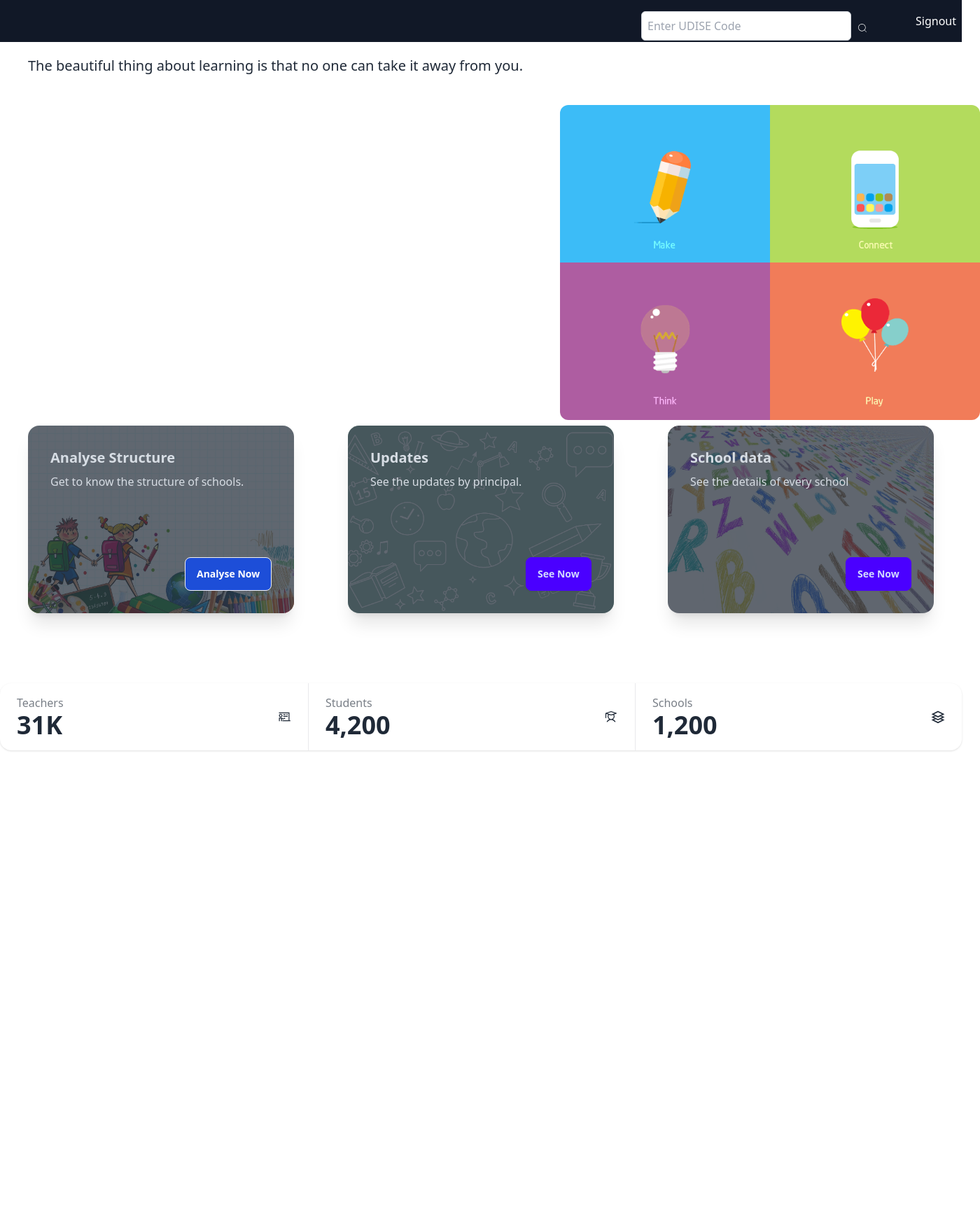
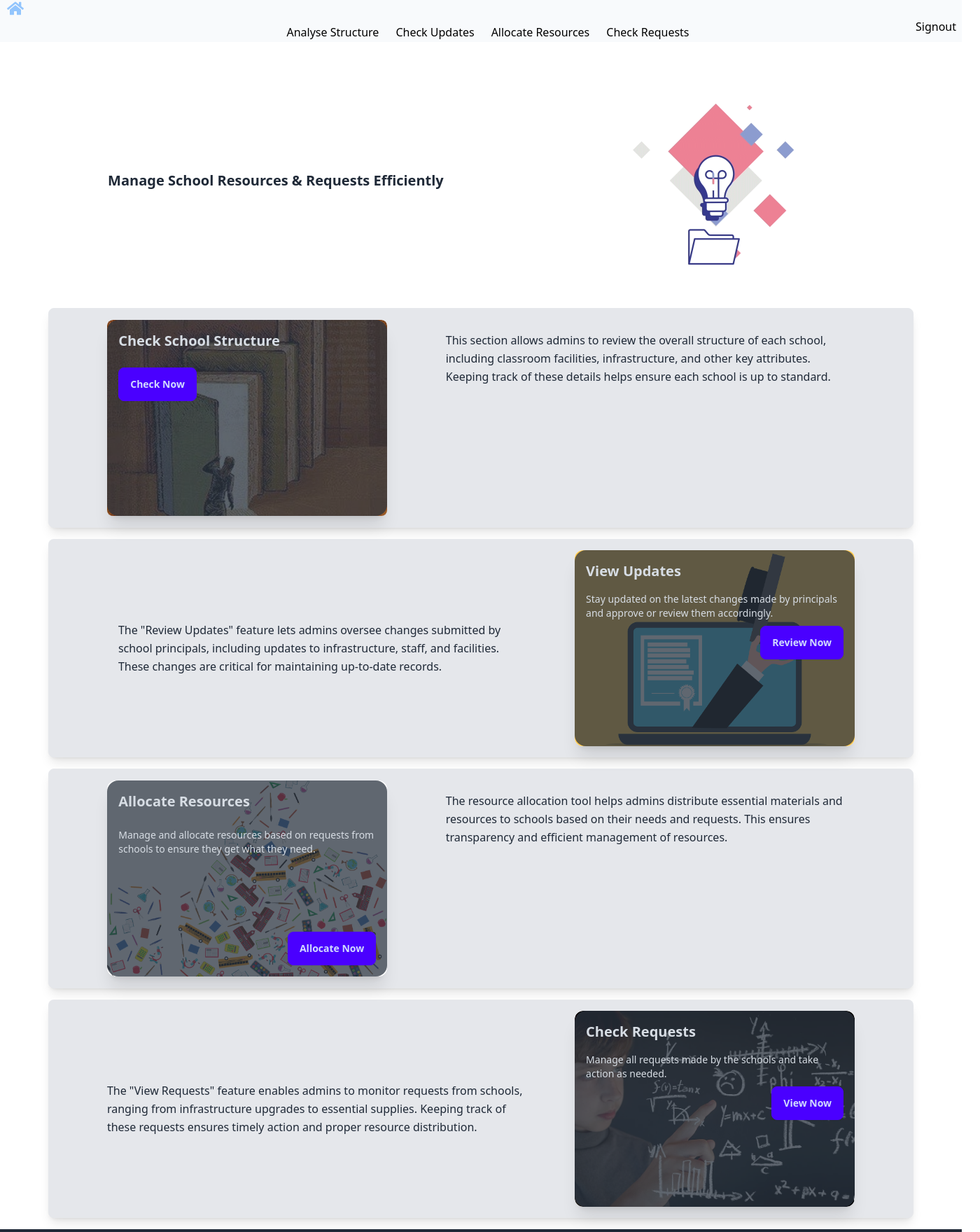
Before and after one commit to MishikaGoyal/AGNI, a Next.js app in the folder website/: page /admin in a window 1280 px wide. Shown: the top 1760 px of the page at 70% size, 1400 px wide, since content can reach past the window. Before the commit the page ends 1152 px from the top, so only its background shows below. Built offline with nearby package versions, Linux system fonts and the light colour scheme.

Commit message:
made changes

```diff
--- a/website/src/app/(root)/admin/page.jsx
+++ b/website/src/app/(root)/admin/page.jsx
@@ -1,191 +1,136 @@
 "use client";
+import Navbar1 from "@/app/Components/NavbarAdmin";
+import Link from "next/link";
+import Image from "next/image";
+import Footer from "@/app/Components/Footer";
 
-import { useState, useMemo } from "react";
-import dynamic from "next/dynamic";
-import { LiaChalkboardTeacherSolid } from "react-icons/lia";
-import { PiStudent } from "react-icons/pi";
-import { GrResources } from "react-icons/gr";
-import Image from "next/image";
-
-import Navbar from "@/app/Components/NavbarAdmin";
-import Link from "next/link";
-
-const SearchBar = dynamic(() => import("@/app/Components/Searchbar"), {
-  ssr: false,
-});
-
-export default function Page() {
-  const [selectedSchool, setSelectedSchool] = useState(null);
-  const [file, setFile] = useState(null);
-
-  const handleFileChange = (event) => setFile(event.target.files[0]);
-
-  const handleSubmit = async () => {
-    if (!file) {
-      alert("You need to upload a file");
-      return;
-    }
-
-    const formData = new FormData();
-    formData.append("file", file);
-
-    try {
-      const response = await fetch("/api/result", {
-        cache: "no-store",
-        method: "POST",
-        body: formData,
-      });
-      const responseData = await response.json();
-      console.log(responseData);
-      if (responseData.flag === false) {
-        alert("Data already exists");
-      } else if (responseData.flag === true) {
-        alert("Data added succesfully");
-      } else {
-        alert("Error is uploading data");
-      }
-    } catch (error) {
-      console.error(error);
-    }
-  };
-
-  const handleSearch = (schoolData) => setSelectedSchool(schoolData);
-
-  const statistics = useMemo(
-    () => [
-      { icon: <LiaChalkboardTeacherSolid />, title: "Teachers", value: "31K" },
-      { icon: <PiStudent />, title: "Students", value: "4,200" },
-      { icon: <GrResources />, title: "Schools", value: "1,200" },
-    ],
-    []
-  );
-
+export default function AdminPage() {
   return (
     <div className="min-w-max">
-      {/* Background Image */}
       <div>
+        <Navbar1 text={"ADMIN"} />
+        <div className="flex flex-col md:flex-row items-center justify-evenly mt-12 space-y-4 md:space-y-0 md:space-x-8">
+          <h1 className="tracking-in-expand-fwd text-xl font-extrabold text-center md:text-left">
+            Manage School Resources & Requests Efficiently
+          </h1>
           <Image
-          src="/img5.jpg"
-          alt="Background"
-          width={600}
-          height={100}
-          className="rounded-xl absolute ml-[800px] mt-[150px]"
-          priority
+            src="/img11.jpg"
+            width={400}
+            height={200}
+            className="rounded-xl shadow-black"
           />
         </div>
 
-      <Navbar text={"ADMIN"} />
-
-      <p className="tracking-in-expand-fwd mt-[20px] ml-[40px] text-xl">
-        The beautiful thing about learning is that no one can take it away from
-        you.
-      </p>
-
-      <div className="flex flex-wrap justify-between mt-[500px] px-10 gap-8 relative">
-        {/* Reusable Card Component */}
-        <Card
-          title="Analyse Structure"
-          description="Get to know the structure of schools."
-          imageSrc="/analyse.jpg"
-          buttonText="Analyse Now"
-          modalId="my_modal_1"
-          link=""
-          handleFileChange={handleFileChange}
-          handleSubmit={handleSubmit}
+        {/* School Structure Section */}
+        <div id='structure' className="flex flex-col md:flex-row items-start justify-evenly mt-8 mb-4 p-4 bg-gray-200 shadow-lg rounded-lg border border-gray-200 w-[90%] mx-auto">
+          <div className="card bg-base-100 image-full w-full md:w-[400px] h-[280px] shadow-xl rounded-lg">
+            <figure className="relative w-full h-full">
+              <img
+                src="/img7.jpg"
+                alt="School Structure"
+                className="w-full h-full object-cover rounded-t-lg"
               />
-
-        <Card
-          title="Updates"
-          description="See the updates by principal."
-          imageSrc="/update.jpg"
-          buttonText="See Now"
-          link="/admin/updates"
-        />
-
-        <Card
-          title="School data"
-          description="See the details of every school"
-          imageSrc="/resource.jpg"
-          buttonText="See Now"
-          link="/admin/schools"
-        />
+            </figure>
+            <div className="card-body p-4">
+              <h2 className="card-title text-xl font-semibold">Check School Structure</h2>
+              <Link href="/admin/school-structure">
+                <button className="btn btn-primary mt-4">Check Now</button>
+              </Link>
+            </div>
           </div>
 
-      <div className="stats shadow mt-[100px] w-full">
-        {statistics.map((stat, index) => (
-          <div key={index} className="stat tracking-in-expand-fwd">
-            <div className="stat-figure text-xl">{stat.icon}</div>
-            <div className="stat-title">{stat.title}</div>
-            <div className="stat-value">{stat.value}</div>
+          <div className="w-full md:w-[600px] p-4">
+            <p className="text-md text-left leading-relaxed">
+              This section allows admins to review the overall structure of each school, including classroom facilities, infrastructure, and other key attributes. Keeping track of these details helps ensure each school is up to standard.
+            </p>
           </div>
-        ))}
         </div>
-      <div className="h-[10vh]"></div>
+
+        {/* Review Updates Section */}
+        <div id='updates' className="flex flex-col md:flex-row items-center justify-evenly p-4 mb-4 shadow-lg rounded-lg bg-gray-200 w-[90%] mx-auto">
+          <div className="w-full md:w-[600px] p-4">
+            <p className="text-md leading-relaxed">
+              The "Review Updates" feature lets admins oversee changes submitted by school principals, including updates to infrastructure, staff, and facilities. These changes are critical for maintaining up-to-date records.
+            </p>
+          </div>
+
+          <div className="card bg-base-100 image-full w-full md:w-[400px] h-[280px] shadow-xl rounded-xl">
+            <figure>
+              <img
+                src="/img8.jpg"
+                alt="Review Updates"
+                className="w-full h-full object-cover"
+              />
+            </figure>
+            <div className="card-body flex flex-col justify-between h-1/3 p-4">
+              <h2 className="card-title text-xl font-semibold">View Updates</h2>
+              <p className="mt-2 text-sm">Stay updated on the latest changes made by principals and approve or review them accordingly.</p>
+              <div className="card-actions mt-auto flex justify-end">
+                <Link href="/admin/updates">
+                  <button className="btn btn-primary">Review Now</button>
+                </Link>
+              </div>
+            </div>
+          </div>
+        </div>
+
+        {/* Allocate Resources Section */}
+        <div id='resources' className="flex flex-col md:flex-row items-start justify-evenly p-4 mb-4 bg-gray-200 shadow-lg rounded-lg border border-gray-200 w-[90%] mx-auto">
+          <div className="card bg-base-100 image-full w-full md:w-[400px] h-[280px] shadow-xl rounded-xl overflow-hidden">
+            <figure className="relative w-full h-full">
+              <img
+                src="/img9.jpg"
+                alt="Allocate Resources"
+                className="w-full h-[150px] object-cover"
+              />
+            </figure>
+            <div className="card-body flex flex-col h-full p-4">
+              <h2 className="card-title text-xl font-semibold">Allocate Resources</h2>
+              <p className="mt-4 text-sm">Manage and allocate resources based on requests from schools to ensure they get what they need.</p>
+              <div className="card-actions mt-auto flex justify-end">
+                <Link href="/admin/resource-allocation">
+                  <button className="btn btn-primary">Allocate Now</button>
+                </Link>
+              </div>
+            </div>
+          </div>
+
+          <div className="w-full md:w-[600px] p-4">
+            <p className="text-md text-left leading-relaxed">
+              The resource allocation tool helps admins distribute essential materials and resources to schools based on their needs and requests. This ensures transparency and efficient management of resources.
+            </p>
+          </div>
+        </div>
+
+        {/* View Requests Section */}
+        <div id='requests' className="flex flex-col md:flex-row items-center justify-evenly p-4 mb-4 shadow-lg rounded-lg bg-gray-200 w-[90%] mx-auto">
+          <div className="w-full md:w-[600px] flex items-center">
+            <p className="text-md leading-relaxed">
+              The "View Requests" feature enables admins to monitor requests from schools, ranging from infrastructure upgrades to essential supplies. Keeping track of these requests ensures timely action and proper resource distribution.
+            </p>
+          </div>
+
+          <div className="card bg-base-100 image-full w-full md:w-[400px] h-[280px] shadow-xl rounded-xl overflow-hidden">
+            <figure>
+              <img
+                src="/img10.jpg"
+                alt="View Requests"
+                className="w-full h-full object-cover"
+              />
+            </figure>
+            <div className="card-body flex flex-col justify-between h-1/3 p-4">
+              <h2 className="card-title text-xl font-semibold">Check Requests</h2>
+              <p className="mt-2 text-sm">Manage all requests made by the schools and take action as needed.</p>
+              <div className="card-actions mt-auto flex justify-end">
+                <Link href="/admin/requests">
+                  <button className="btn btn-primary">View Now</button>
+                </Link>
+              </div>
+            </div>
+          </div>
+        </div>
+      </div>
+      <Footer className="mt-[10px]" />
     </div>
   );
 }
-
-const Card = ({
-  title,
-  description,
-  imageSrc,
-  buttonText,
-  modalId,
-  handleFileChange,
-  handleSubmit,
-  link,
-}) => (
-  <div className="card bg-base-100 image-full w-[380px] shadow-xl animate-fade-in-up">
-    <figure>
-      <Image
-        src={imageSrc}
-        alt={title}
-        width={380}
-        height={250}
-        className="rounded-xl"
-        loading="lazy"
-      />
-    </figure>
-    <div className="card-body">
-      <h2 className="card-title">{title}</h2>
-      <p>{description}</p>
-      <div className="card-actions justify-end">
-        {modalId ? (
-          <>
-            <button
-              className="wobble-hor-bottom btn bg-blue-700 text-white"
-              onClick={() => document.getElementById(modalId).showModal()}
-            >
-              {buttonText}
-            </button>
-
-            <dialog id={modalId} className="modal">
-              <div className="modal-box">
-                <h3 className="font-bold text-lg">Submit Report</h3>
-                <input
-                  type="file"
-                  className="file-input file-input-bordered w-full max-w-xs mt-[20px]"
-                  onChange={handleFileChange}
-                />
-                <div className="modal-action">
-                  <button className="btn" onClick={handleSubmit}>
-                    Submit
-                  </button>
-                  <form method="dialog">
-                    <button className="btn">Close</button>
-                  </form>
-                </div>
-              </div>
-            </dialog>
-          </>
-        ) : (
-          <Link href={link}>
-            <button className="wobble-hor-bottom btn btn-primary">
-              {buttonText}
-            </button>
-          </Link>
-        )}
-      </div>
-    </div>
-  </div>
-);
--- a/website/src/app/(root)/principal/algorithm/page.jsx
+++ b/website/src/app/(root)/principal/algorithm/page.jsx
@@ -1,7 +1,7 @@
 "use client";
 import React, { useState, useEffect } from 'react';
 import axios from 'axios';
-import Navbar1 from '@/app/Components/Navbar1';
+import Navbar1 from '@/app/Components/NavbarPrincipal';
 
 function Page() {
   const [inputData, setInputData] = useState(null); // For storing fetched school data
--- a/website/src/app/Components/NavbarAdmin.jsx
+++ b/website/src/app/Components/NavbarAdmin.jsx
@@ -1,61 +1,33 @@
-"use client";
-import React, { useState } from "react";
-import SearchBar from "./Searchbar";
+
+import Link from 'next/link';
+
+import { FaHome } from "react-icons/fa";
 
 function Navbar() {
-  const [selectedSchool, setSelectedSchool] = useState(null);
 
-  const handleSearch = (schoolData) => {
-    setSelectedSchool(schoolData);
-  };
+
+
 
   return (
-    <navbar className="w-[100vh]">
-      <div className="bg-gray-900 text-white h-[60px]">
-        <ul className="">
-          <li className="-ml-[100px] absolute">
-            <SearchBar onSearch={handleSearch} />
+    <navbar  className=''>
+    <div className='bg-slate-50 text-black h-[60px]  '>
+      <ul>
+       <Link href='/principal'>  <li className=' hover:text-blue-300 '><FaHome className='text-2xl ml-[10px]' /></li></Link>
+      </ul>
+      <ul className='flex space-x-6 ml-[20px] justify-center '>
 
-            {selectedSchool && (
-              <div className="mt-[300px] ml-[200px] text-black">
-                <input
-                  type="checkbox"
-                  id="my_modal_6"
-                  className="modal-toggle"
-                  defaultChecked
-                />
-                <div className="modal" role="dialog">
-                  <div className="modal-box">
-                    <h3 className="text-lg font-bold">{selectedSchool.name}</h3>
-                    <p className="py-4">
-                      Structure: {selectedSchool.structure}
-                    </p>
-                    <p className="py-2">
-                      Resources: {selectedSchool.resources}
-                    </p>
-                    <div className="modal-action">
-                      <label
-                        htmlFor="my_modal_6"
-                        className="btn"
-                        onClick={() => setSelectedSchool(null)}
-                      >
-                        Close!
-                      </label>
-                    </div>
-                  </div>
-                </div>
-              </div>
-            )}
-          </li>
-          <li>
-            <button className="ml-[1300px] mt-[10px] text-white hover:text-black hover:bg-white  p-2 ">
-              Signout
-            </button>
-          </li>
-        </ul>
-      </div>
-    </navbar>
-  );
+   <Link href='/admin/schools'> <li className='mt-[10px] hover:text-blue-300'>Analyse Structure</li></Link>
+    <Link href='/admin/updates'><li className='mt-[10px] hover:text-blue-300'>Check Updates</li></Link>
+   <Link href='/admin/'> <li className='mt-[10px]  hover:text-blue-300'>Allocate Resources</li></Link>
+   <Link href='/principal/Guidelines'><li className='mt-[10px]  hover:text-blue-300'>Check Requests</li></Link>
+
+      </ul>
+      <ul className='justify-end'>
+       <Link href='/'><li className='ml-[1300px] -mt-[40px]' > <button className=' text-black hover:text-white hover:bg-black  p-2  '>Signout</button></li></Link>
+      </ul>
+    </div>
+  </navbar>
+  )
 }
 
-export default Navbar;
+export default Navbar
--- a/website/src/app/Components/NavbarPrincipal.jsx
+++ b/website/src/app/Components/NavbarPrincipal.jsx
@@ -1,5 +1,6 @@
 
-import SearchBar from './Searchbar'
+import Link from 'next/link';
+
 import { FaHome } from "react-icons/fa";
 
 function Navbar() {
@@ -11,17 +12,18 @@ function Navbar() {
     <navbar  className=''>
     <div className='bg-slate-50 text-black h-[60px]  '>
       <ul>
-         <li className=' hover:text-blue-300 '><FaHome  /></li>
+       <Link href='/principal'>  <li className=' hover:text-blue-300 '><FaHome className='text-2xl ml-[10px]' /></li></Link>
       </ul>
       <ul className='flex space-x-6 ml-[20px] justify-center '>
 
-    <li className='mt-[10px] hover:text-blue-300'>Know Structure</li>
-    <li className='mt-[10px] hover:text-blue-300'>Make Updates</li>
-    <li className='mt-[10px]  hover:text-blue-300'>Check Resources</li>
+   <Link href='/principal/structure'> <li className='mt-[10px] hover:text-blue-300'>Know Structure</li></Link>
+    <Link href='/principal/Progress'><li className='mt-[10px] hover:text-blue-300'>Make Updates</li></Link>
+   <Link href='/principal/algorithm'> <li className='mt-[10px]  hover:text-blue-300'>Check Resources</li></Link>
+   <Link href='/principal/Guidelines'><li className='mt-[10px]  hover:text-blue-300'>Guidelines</li></Link>
 
       </ul>
       <ul className='justify-end'>
-        <li className='ml-[1300px] -mt-[20px]' > <button className=' text-black hover:text-white hover:bg-black  p-2  '>Signout</button></li>
+       <Link href='/'><li className='ml-[1300px] -mt-[40px]' > <button className=' text-black hover:text-white hover:bg-black  p-2  '>Signout</button></li></Link>
       </ul>
     </div>
   </navbar>
```
Also changed, not shown: website/src/app/(root)/principal/Guidelines/page.jsx (+13 -15 lines), website/src/app/(root)/principal/Progress/page.jsx (+7 -1 lines), website/src/app/(root)/principal/structure/page.jsx (+6 -1 lines), website/src/app/Components/Footer.jsx (+5 -6 lines). Lines whose indentation alone changed are shown as unchanged.
